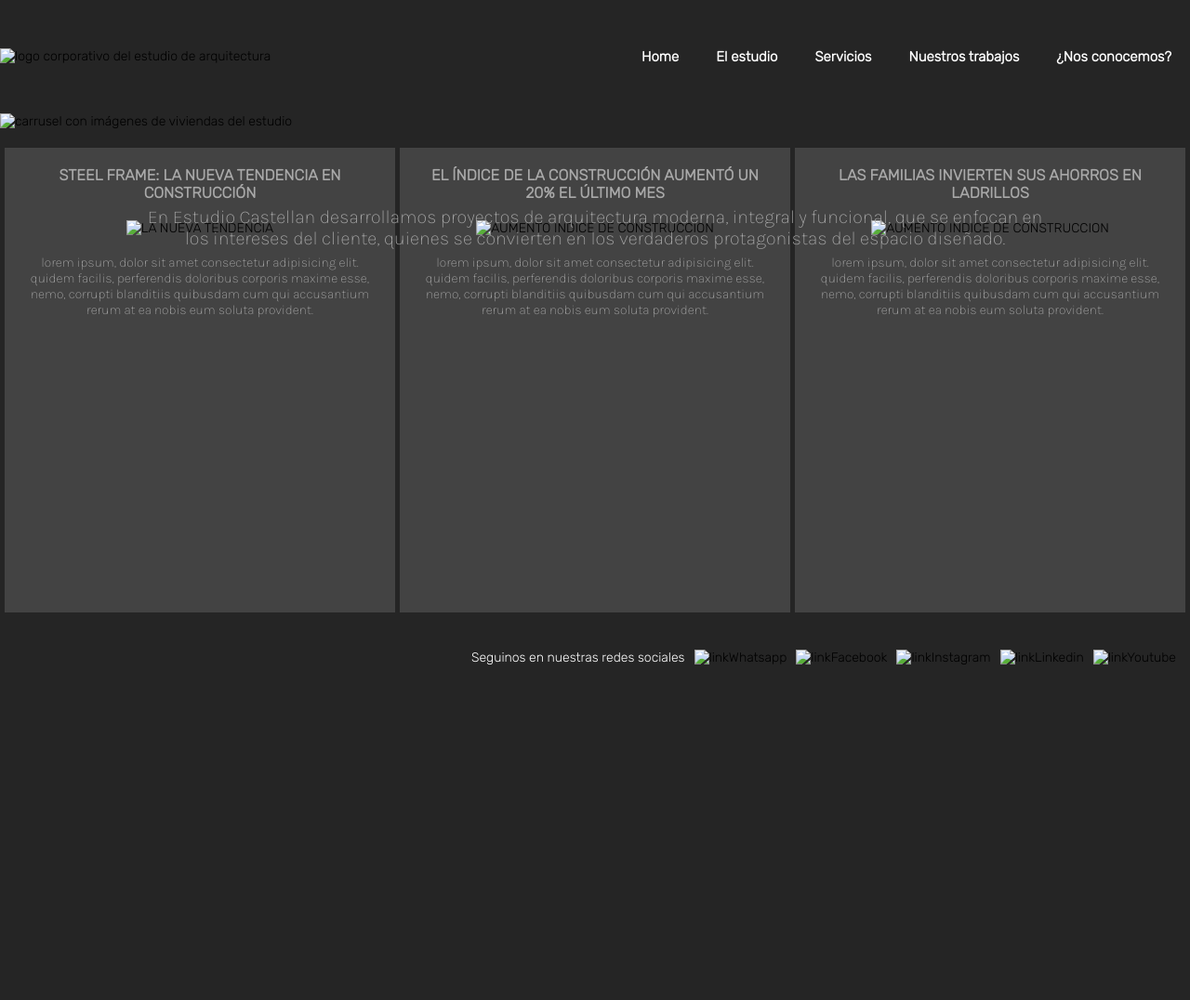
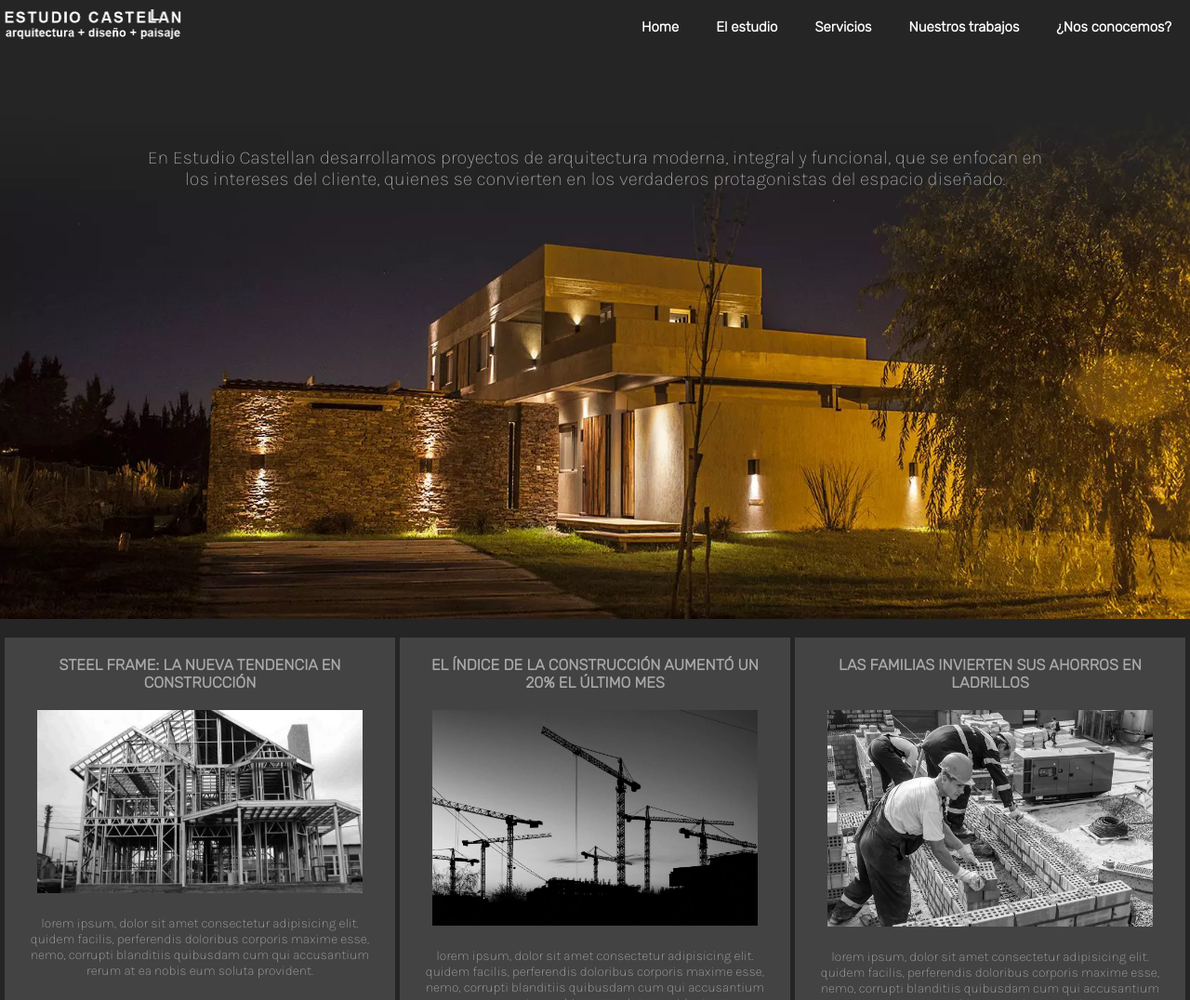
Before and after one commit to jose-guirado/proyecto-coder, a plain HTML site: page index.html in a window 1280 px wide. Shown: the top 1076 px of the page at 93% size. Before the commit the page ends 800 px from the top, so only its background shows below. Drawn offline with Linux system fonts and the light colour scheme; the site is published under a folder, as on GitHub Pages, so addresses that start at the root find nothing.

Commit message:
guardado de imágenes

```diff
--- a/index.html
+++ b/index.html
@@ -12,7 +12,7 @@
 
         <header class="header">
             <div class="logo">
-                <img src="/assets/images/logoest.webp" alt="logo corporativo del estudio de arquitectura">
+                <img src="assets/images/logoest.webp" alt="logo corporativo del estudio de arquitectura">
             </div>
 
             <nav>
@@ -30,25 +30,25 @@
 
             <div class="portada">
                 <p>En Estudio Castellan desarrollamos proyectos de arquitectura moderna, integral y funcional, que se enfocan en los intereses del cliente, quienes se convierten en los verdaderos protagonistas del espacio diseñado.</p>
-                <img src="/assets/images/viviendas/Vivienda portada.webp" alt="carrusel con imágenes de viviendas del estudio">
+                <img src="assets/images/viviendas/Vivienda portada.webp" alt="carrusel con imágenes de viviendas del estudio">
             </div>
 
             <div class="noticias-container">
                 <div class="Noticias" style="overflow: hidden;">
                     <h3> Steel Frame: la nueva tendencia en construcción </h3>
-                    <img src="/assets/images/noticias/steelframe.webp" alt="la nueva tendencia">
+                    <img src="assets/images/noticias/steelframe.webp" alt="la nueva tendencia">
                     <p> Lorem ipsum, dolor sit amet consectetur adipisicing elit. Quidem facilis, perferendis doloribus corporis maxime esse, nemo, corrupti blanditiis quibusdam cum qui accusantium rerum at ea nobis eum soluta provident. </p>
                 </div>
 
                 <div class="Noticias" style="overflow: hidden;">
                     <h3> El índice de la construcción aumentó un 20% el último mes </h3>
-                    <img src="/assets/images/noticias/gruas.webp" alt="aumento indice de construccion">
+                    <img src="assets/images/noticias/gruas.webp" alt="aumento indice de construccion">
                     <p> Lorem ipsum, dolor sit amet consectetur adipisicing elit. Quidem facilis, perferendis doloribus corporis maxime esse, nemo, corrupti blanditiis quibusdam cum qui accusantium rerum at ea nobis eum soluta provident. </p>
                 </div>
 
                 <div class="Noticias" style="overflow: hidden;">
                     <h3> Las familias invierten sus ahorros en ladrillos </h3>
-                    <img src="/assets/images/noticias/obraenconstruccion.webp" alt="aumento indice de construccion">
+                    <img src="assets/images/noticias/obraenconstruccion.webp" alt="aumento indice de construccion">
                     <p> Lorem ipsum, dolor sit amet consectetur adipisicing elit. Quidem facilis, perferendis doloribus corporis maxime esse, nemo, corrupti blanditiis quibusdam cum qui accusantium rerum at ea nobis eum soluta provident. </p>
                 </div>
             </div>
@@ -58,11 +58,11 @@
             <div class="pieDePagina">
                 <p> Seguinos en nuestras redes sociales </p>
                 <ul class="redes-sociales">
-                    <li> <img src="/assets/images/iconos/whatsapp.png" alt="linkWhatsapp"> </li>
-                    <li> <img src="/assets/images/iconos/facebook.png" alt="linkFacebook"> </li>
-                    <li> <img src="/assets/images/iconos/instagram.png" alt="linkInstagram"> </li>
-                    <li> <img src="/assets/images/iconos/linkedin.png" alt="linkLinkedin"> </li>
-                    <li> <img src="/assets/images/iconos/youtube.png" alt="linkYoutube"> </li>
+                    <li> <img src="assets/images/iconos/whatsapp.png" alt="linkWhatsapp"> </li>
+                    <li> <img src="assets/images/iconos/facebook.png" alt="linkFacebook"> </li>
+                    <li> <img src="assets/images/iconos/instagram.png" alt="linkInstagram"> </li>
+                    <li> <img src="assets/images/iconos/linkedin.png" alt="linkLinkedin"> </li>
+                    <li> <img src="assets/images/iconos/youtube.png" alt="linkYoutube"> </li>
                 </ul>
             </div>
         </footer>
```
